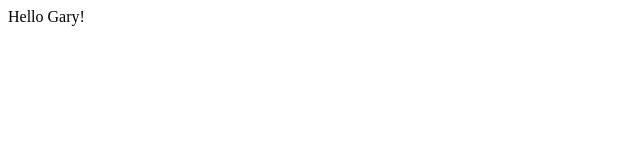
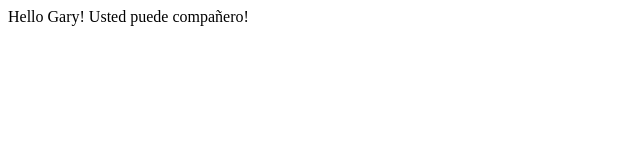
Before and after one commit to garymarcelor/retiroefeta, a plain HTML site: page docs/index.html in a window 1280 px wide. Shown: the whole page, without its empty margins (0-640 px from the left). Drawn offline with Linux system fonts and the light colour scheme.

Commit message:
cambios para diferenciar

```diff
--- a/docs/index.html
+++ b/docs/index.html
@@ -2,6 +2,6 @@
 	<head>
 	</head>
 	<body>
-	Hello Gary!
+	Hello Gary! Usted puede compañero!
 	</body
 </html>
```
Also changed, not shown: index.html (+1 -1 lines).
